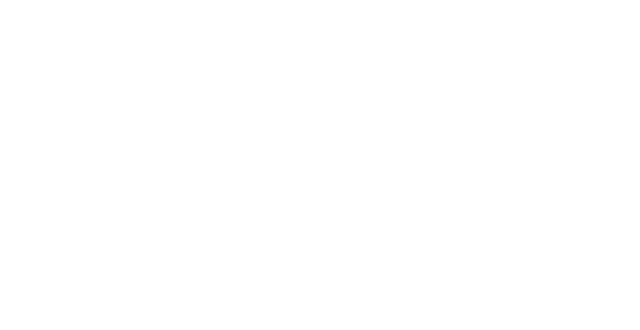
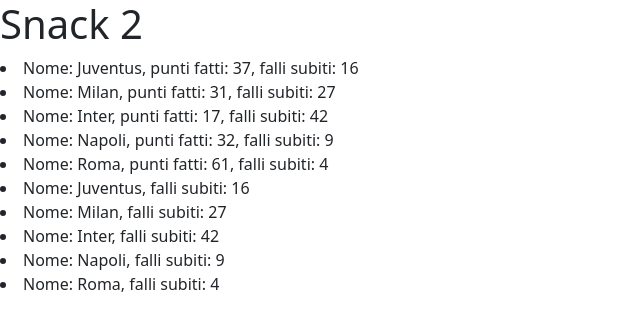
Before and after one commit to ALatronico/js-snack-es6, a plain HTML site: page snack 2/index.html in a window 1280 px wide. Shown: the whole page, without its empty margins (0-640 px from the left). Drawn offline with nearby package versions, Linux system fonts and the light colour scheme.

Commit message:
feat: esercizio 2 completato

```diff
--- a/snack 2/index.html
+++ b/snack 2/index.html
@@ -18,6 +18,13 @@
 </head>
 
 <body>
+
+  <h1>Snack 2</h1>
+
+  <p id="list"></p>
+
+  <p id="output"></p>
+
 </body>
 
 </html>
--- a/snack 2/script.js
+++ b/snack 2/script.js
@@ -5,3 +5,40 @@
 Generare numeri random al posto degli 0 nelle proprietà “punti” fatti e “falli subiti”.
 Infine, creiamo un nuovo array i cui elementi contengono solo nomi e falli subiti e stampiamo tutto in console.
  */
+function getRandomNumber(min, max){
+  return Math.floor(Math.random() * (max - min + 1)) + min;
+}
+
+const squadre = [
+  {nome: 'Juventus', punti: 0, falli: 0},
+  {nome: 'Milan', punti: 0, falli: 0},
+  {nome: 'Inter', punti: 0, falli: 0},
+  {nome: 'Napoli', punti: 0, falli: 0},
+  {nome: 'Roma', punti: 0, falli: 0},
+]
+
+const list = document.getElementById('list')
+
+
+for(let i in squadre){
+  squadre[i].punti = getRandomNumber(10, 100)
+  squadre[i].falli = getRandomNumber(0, 50)
+  const li = document.createElement('li')
+  li.innerHTML = `Nome: ${squadre[i].nome}, punti fatti: ${squadre[i].punti}, falli subiti: ${squadre[i].falli}`
+  list.append(li)
+}
+
+const nomiEFalli = squadre.map(squadra => {
+  return { nome: squadra.nome, falli: squadra.falli };
+})
+
+const output = document.getElementById('output')
+
+for(let i in nomiEFalli){
+  const li = document.createElement('li')
+  li.innerHTML = `Nome: ${nomiEFalli[i].nome}, falli subiti: ${nomiEFalli[i].falli}`
+  list.append(li)
+}
+
+console.log("Array completo con tutte le squadre: ",squadre);
+console.log("Nuovo array con nomi e falli: ",nomiEFalli);
```
